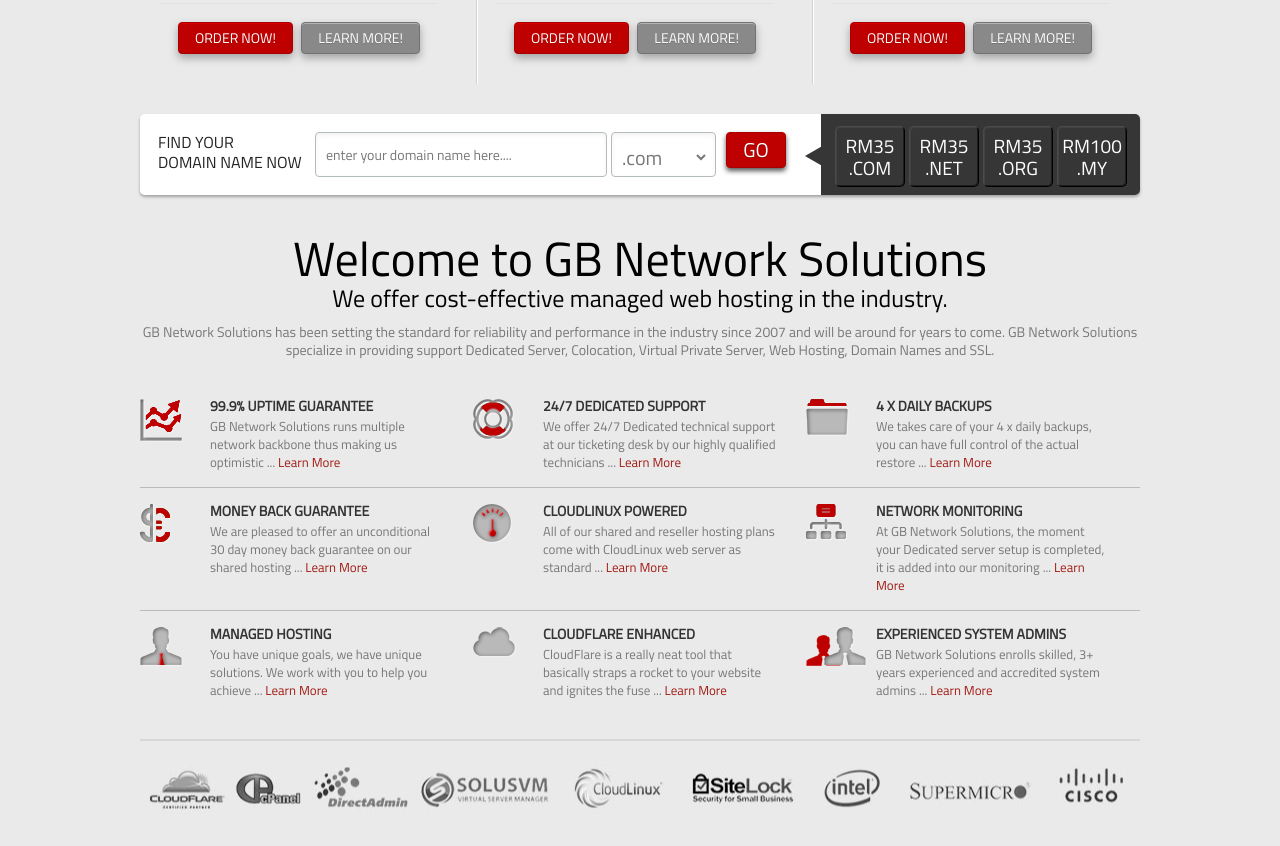
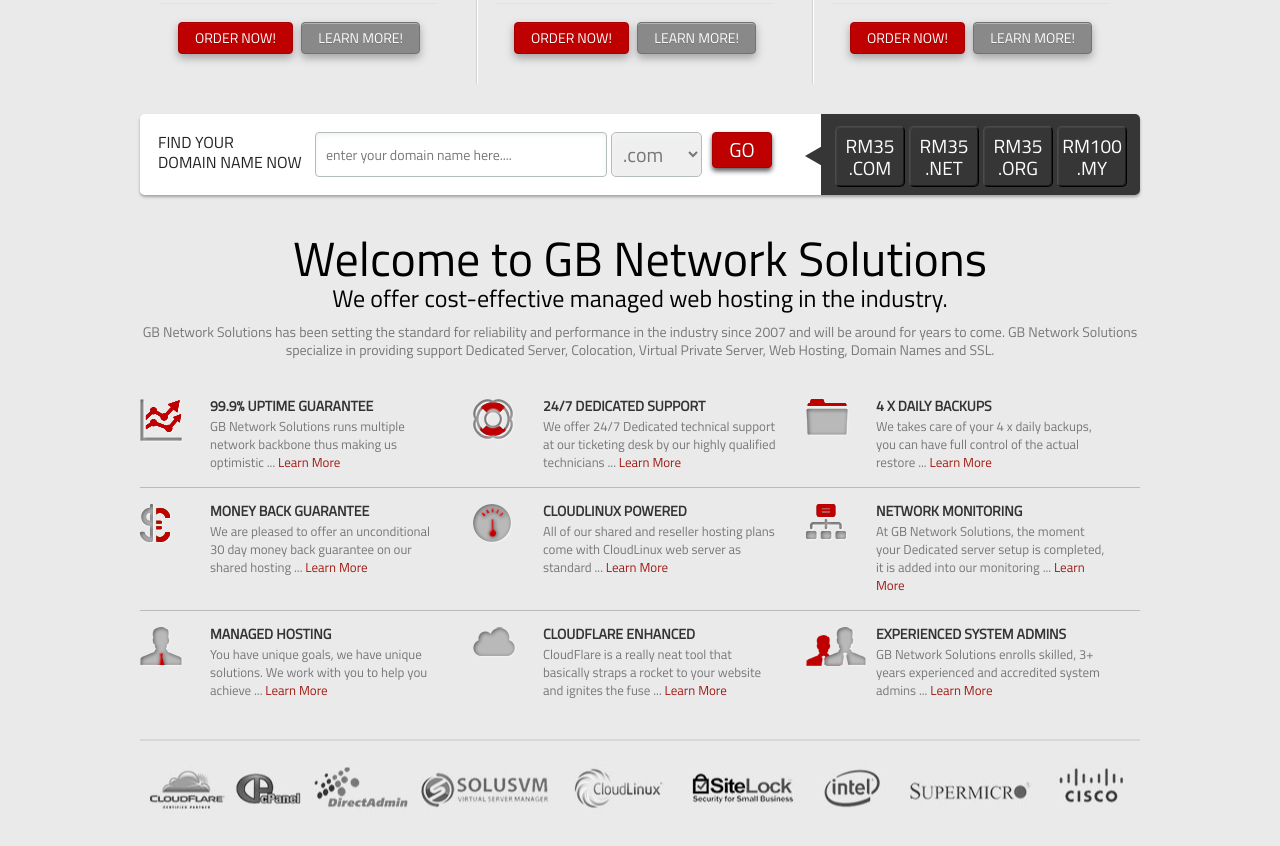
Before and after one commit to AmirolAhmad/gbnet, a plain HTML site: page index.html in a window 1280 px wide. Shown: the part 840-1686 px from the top of the page. Drawn offline with Linux system fonts and the light colour scheme.

Commit message:
fixed dropdown button style based on #2

```diff
--- a/css/style.css
+++ b/css/style.css
@@ -728,6 +728,19 @@ a:hover {
 	margin: 8px 0 0;
 	outline: none;
 }
+.domainbox .domainlt .dropdown {
+	float: left;
+	height: 45px;
+	width: 91px;
+	padding: 7px;
+	line-height: 47px;
+	outline: none;
+	border-radius: 5px;
+	margin: 0 10px 0 0;
+	font-size: 20px;
+	border: 1px solid #b5bcbd;
+	box-shadow: 3px 3px 3px #f2f2f2 inset;
+}
 .domainbox .domainlt .field3 {
 	float: left;
 	width: 60px;
--- a/index.html
+++ b/index.html
@@ -309,8 +309,7 @@ or Windows</li>
         <form action="https://secure.gempakbox.net/domainchecker.php" method="post">
         <input type="hidden" name="direct" value="true" />
         <input type="text" id="domainfield" name="domain" class="field1" value="enter your domain name here...." onfocus='javascript: if(this.value =="enter your domain name here....") this.value = ""' onblur='javascript: if(this.value =="") this.value = "enter your domain name here...."' />
-        <div class="dropdown1">
-          <select class="field2" name="ext" id="ext">
+        <select class="dropdown" name="ext" id="ext">
               <option>.com</option>
               <option>.net</option>
               <option>.org</option>
@@ -331,8 +330,6 @@ or Windows</li>
               <option>.coop</option>
               <option>.ws</option>
         </select>
-          <!--dropdown1-->
-        </div>
         <input name="button" type="submit"  class="field3" value="GO"/>
         </form>
         <!--domainlt-->
@@ -454,8 +451,7 @@ or Windows</li>
         <form action="https://secure.gempakbox.net/domainchecker.php" method="post">
         <input type="hidden" name="direct" value="true" />
         <input type="text" id="domainfield" name="domain" class="field1" value="enter your domain name here...." onfocus='javascript: if(this.value =="enter your domain name here....") this.value = ""' onblur='javascript: if(this.value =="") this.value = "enter your domain name here...."' />
-        <div class="dropdown1">
-          <select class="field2" name="ext" id="ext">
+        <select class="dropdown" name="ext" id="ext">
               <option>.com</option>
               <option>.net</option>
               <option>.org</option>
@@ -476,8 +472,6 @@ or Windows</li>
               <option>.coop</option>
               <option>.ws</option>
         </select>
-          <!--dropdown1-->
-        </div>
         <input name="button" type="submit"  class="field3" value="GO"/>
         </form>
         <!--domainlt-->
@@ -599,8 +593,7 @@ or Windows</li>
         <form action="https://secure.gempakbox.net/domainchecker.php" method="post">
         <input type="hidden" name="direct" value="true" />
         <input type="text" id="domainfield" name="domain" class="field1" value="enter your domain name here...." onfocus='javascript: if(this.value =="enter your domain name here....") this.value = ""' onblur='javascript: if(this.value =="") this.value = "enter your domain name here...."' />
-        <div class="dropdown1">
-          <select class="field2" name="ext" id="ext">
+        <select class="dropdown" name="ext" id="ext">
               <option>.com</option>
               <option>.net</option>
               <option>.org</option>
@@ -621,8 +614,6 @@ or Windows</li>
               <option>.coop</option>
               <option>.ws</option>
         </select>
-          <!--dropdown1-->
-        </div>
         <input name="button" type="submit"  class="field3" value="GO"/>
         </form>
         <!--domainlt-->
@@ -744,8 +735,7 @@ or Windows</li>
         <form action="https://secure.gempakbox.net/domainchecker.php" method="post">
         <input type="hidden" name="direct" value="true" />
         <input type="text" id="domainfield" name="domain" class="field1" value="enter your domain name here...." onfocus='javascript: if(this.value =="enter your domain name here....") this.value = ""' onblur='javascript: if(this.value =="") this.value = "enter your domain name here...."' />
-        <div class="dropdown1">
-          <select name="ext" class="field2" id="ext">
+        <select name="ext" class="dropdown" id="ext">
               <option>.com</option>
               <option>.net</option>
               <option>.org</option>
@@ -766,8 +756,6 @@ or Windows</li>
               <option>.coop</option>
               <option>.ws</option>
         </select>
-          <!--dropdown1-->
-        </div>
         <input name="button" type="submit"  class="field3" value="GO"/>
         </form>
         <!--domainlt-->
```
Lines whose indentation alone changed are shown as unchanged.
